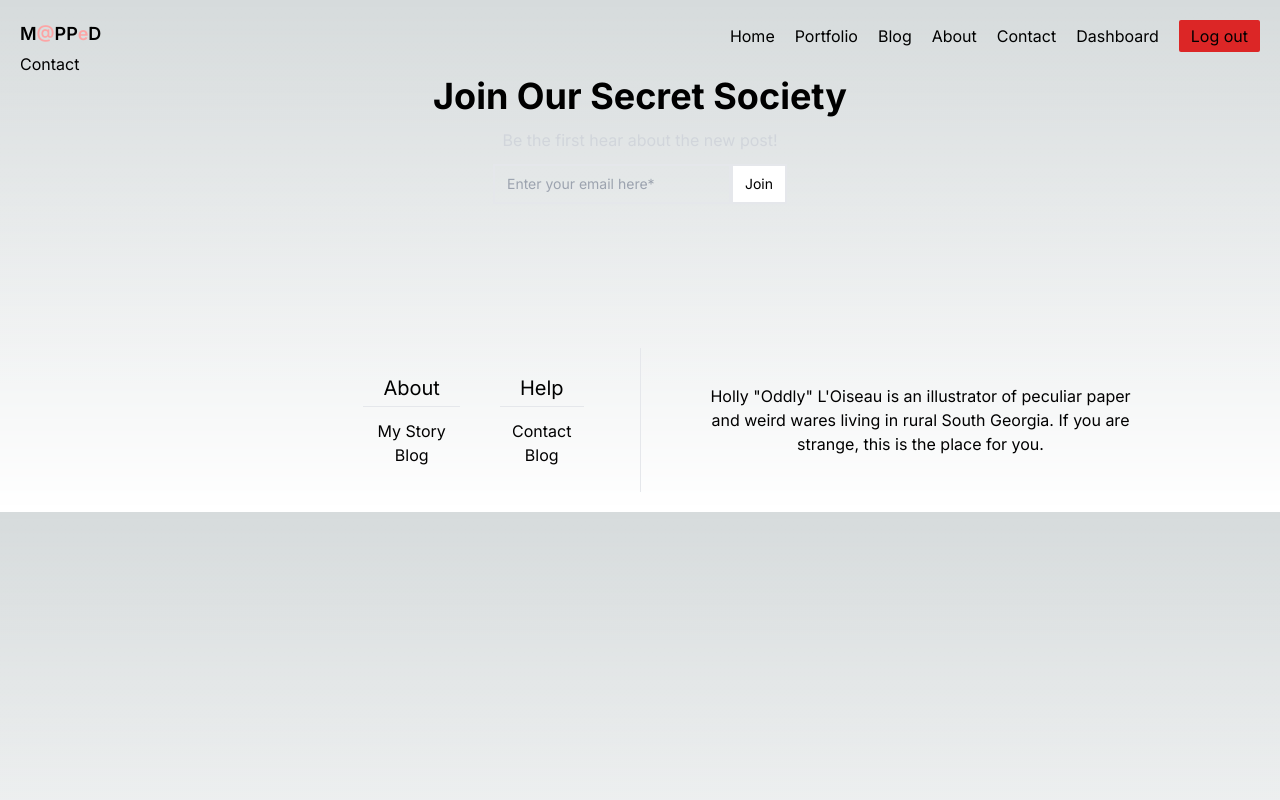
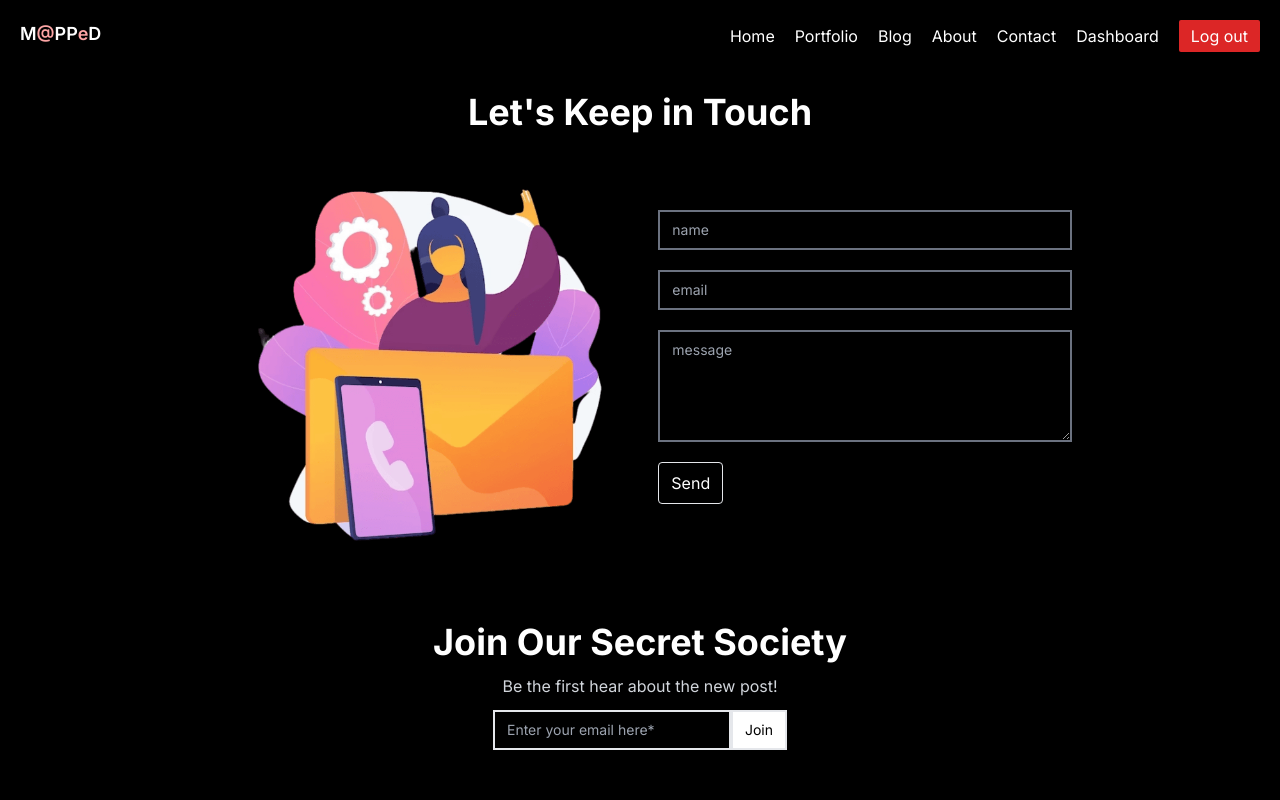
Before and after one commit to almahmud624/explore-nextjs, a Next.js app: page /contact in a window 1280 px wide. Shown: the top 800 px of the page. Built offline with nearby package versions, Linux system fonts and the light colour scheme.

Commit message:
added about,contact page

```diff
--- a/next.config.js
+++ b/next.config.js
@@ -1,4 +1,13 @@
 /** @type {import('next').NextConfig} */
-const nextConfig = {}
+const nextConfig = {
+  images: {
+    remotePatterns: [
+      {
+        protocol: "https",
+        hostname: "img.freepik.com",
+      },
+    ],
+  },
+};
 
-module.exports = nextConfig
+module.exports = nextConfig;
--- a/src/app/about/page.tsx
+++ b/src/app/about/page.tsx
@@ -1,9 +1,51 @@
-import React from 'react'
+import React from "react";
+import Image from "next/image";
+import Button from "@/component/Button/Button";
 
 const About = () => {
   return (
-    <div>About</div>
-  )
-}
+    <div className="py-5">
+      <div className="w-full h-[300px] relative">
+        <Image
+          fill={true}
+          src="https://img.freepik.com/free-photo/creative-group-working-startup-using-laptops_74855-3370.jpg?w=740&t=st=1694231017~exp=1694231617~hmac=a9009bd329cbf8086484d9ee006e103e19706a9169369ab6a7aa55e9de9de88f"
+          className="object-cover"
+        />
+        <div className="absolute bottom-3 left-3 bg-black text-white p-2">
+          <h3 className="font-bold text-2xl">Digital Storytellers</h3>
+          <p>
+            Lorem ipsum dolor sit amet, consectetur adipiscing elit, sed do
+            eiusmod tempor incididunt ut labore et dolore magna aliqua.{" "}
+          </p>
+        </div>
+      </div>
+      <div className="py-10 flex gap-10">
+        <div className="space-y-3">
+          <h3 className="font-bold text-2xl">Who are we?</h3>
+          <p className="text-justify">
+            Lorem ipsum dolor sit amet, consectetur adipiscing elit, sed do
+            eiusmod tempor incididunt ut labore et dolore magna aliqua. Lorem
+            ipsum dolor sit amet, consectetur adipiscing elit, <br /> <br /> sed
+            do eiusmod tempor incididunt ut labore et dolore magna aliqua. Lorem
+            ipsum dolor sit amet, consectetur adipiscing elit, sed do eiusmod
+            tempor incididunt ut labore et dolore magna aliqua.
+          </p>
+        </div>
+        <div className="space-y-3">
+          <h3 className="font-bold text-2xl">Who are we?</h3>
+          <p className="text-justify">
+            Lorem ipsum dolor sit amet, consectetur adipiscing elit, sed do
+            eiusmod tempor incididunt ut labore et dolore magna aliqua. Lorem
+            ipsum dolor sit amet, consectetur adipiscing elit, sed do eiusmod
+            tempor incididunt ut labore et dolore magna aliqua. <br /> <br />{" "}
+            Lorem ipsum dolor sit amet, consectetur adipiscing elit, sed do
+            eiusmod tempor incididunt ut labore et dolore magna aliqua.
+          </p>
+          <Button url="/contact">Contact</Button>
+        </div>
+      </div>
+    </div>
+  );
+};
 
-export default About
+export default About;
--- a/src/app/contact/page.tsx
+++ b/src/app/contact/page.tsx
@@ -1,9 +1,45 @@
-import React from 'react'
+import React from "react";
+import Image from "next/image";
+import contactImage from "public/images/contact-img.png";
+import Button from "@/component/Button/Button";
 
 const Contact = () => {
   return (
-    <div>Contact</div>
-  )
-}
+    <div className="py-10">
+      <h1 className="text-4xl text-center font-bold">Let's Keep in Touch</h1>
+      <div className="flex justify-center items-center">
+        <Image width="450" height="450" src={contactImage} />
+        <div className="w-1/3">
+          <form action="">
+            <div className="flex flex-col space-y-5">
+              <input
+                type="text"
+                placeholder="name"
+                className="bg-transparent border border-2 py-2 px-3 text-sm border-gray-500"
+              />
+              <input
+                type="email"
+                name=""
+                placeholder="email"
+                className="bg-transparent border border-2 py-2 px-3 text-sm border-gray-500"
+              />
+              <textarea
+                name=""
+                id=""
+                cols="30"
+                placeholder="message"
+                rows="10"
+                className="bg-transparent border border-2 py-2 px-3 text-sm border-gray-500 h-28"
+              />
+              <Button url="#" style="!mt-0">
+                Send
+              </Button>
+            </div>
+          </form>
+        </div>
+      </div>
+    </div>
+  );
+};
 
-export default Contact
+export default Contact;
--- a/src/app/globals.css
+++ b/src/app/globals.css
@@ -8,7 +8,7 @@
   --background-end-rgb: 255, 255, 255;
 }
 
-@media (prefers-color-scheme: dark) {
+@media (prefers-color-scheme: light) {
   :root {
     --foreground-rgb: 255, 255, 255;
     --background-start-rgb: 0, 0, 0;
--- a/src/app/page.tsx
+++ b/src/app/page.tsx
@@ -1,5 +1,23 @@
 import Image from "next/image";
+import heroBg from "public/images/hero-bg.png";
+import Button from "@/component/Button/Button";
 
 export default function Home() {
-  return <div className="grid place-items-center h-screen">Home</div>;
+  return (
+    <>
+      <div className="grid place-items-center h-screen">
+        <div className="flex justify-center items-center">
+          <div className="max-w-lg space-y-5">
+            <h1 className="text-6xl font-semibold">lorem ipsum dollar emmet</h1>
+            <p>
+              Lorem ipsum dolor sit amet, consectetur adipiscing elit, sed do
+              eiusmod tempor incididunt ut labore et dolore magna aliqua.
+            </p>
+            <Button url={"/"}>See Our Works</Button>
+          </div>
+          <Image width="450" height="450" src={heroBg} alt="hero image" />
+        </div>
+      </div>
+    </>
+  );
 }
--- /dev/null
+++ b/src/component/Button/Button.tsx
@@ -0,0 +1,12 @@
+import Link from "next/link";
+export default function Button({ url, children, style }) {
+	return (
+		<Link href={url}>
+			<button
+				className={`border py-2 px-3 rounded text-white bg-black mt-5 ${style}`}
+			>
+				{children}
+			</button>
+		</Link>
+	);
+}
```
Also changed, not shown: public/images/contact-img.png (added), public/images/hero-bg.png (added).
